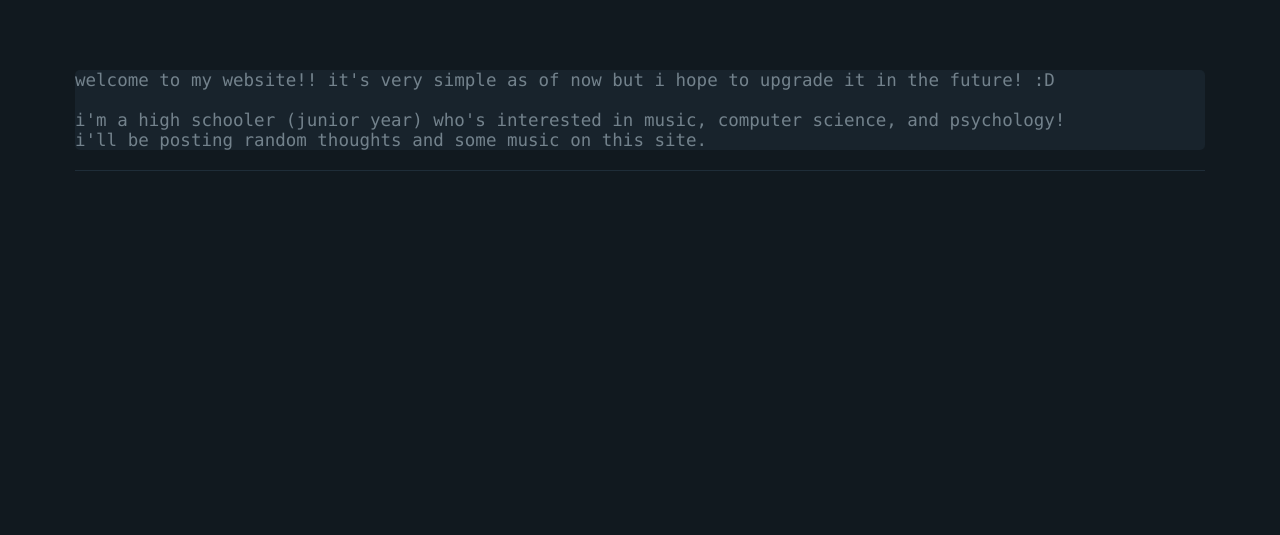
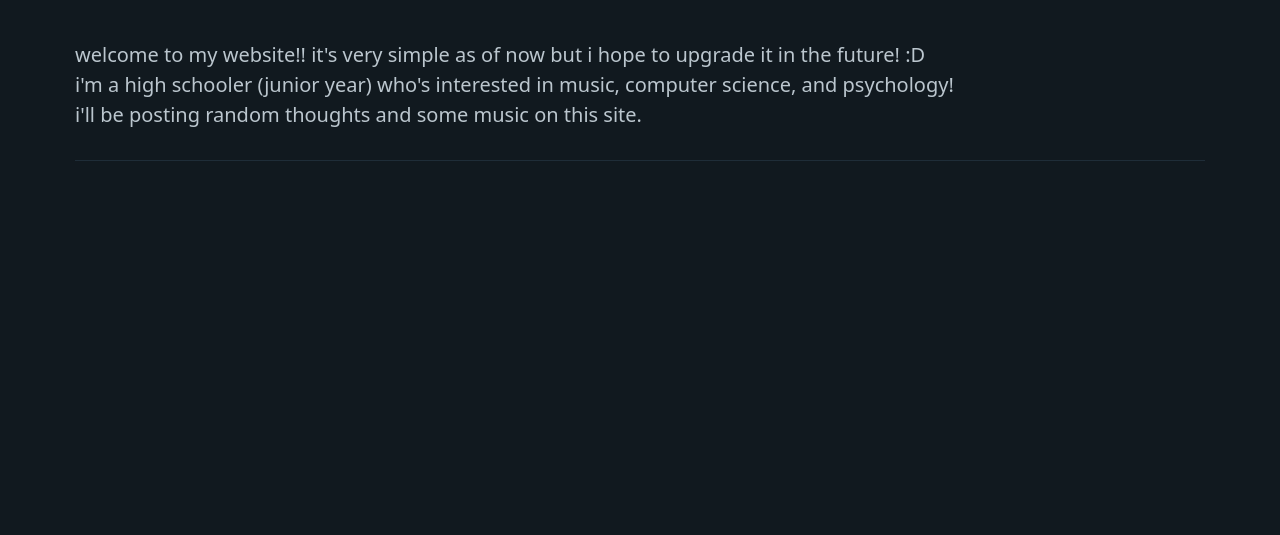
Before and after one commit to oxygencubed/oxygencubed.github.io, a plain HTML site: page index.html in a window 1280 px wide. Shown: the part 265-800 px from the top of the page. Drawn offline with nearby package versions, Linux system fonts and the light colour scheme.

Commit message:
Update index.html

```diff
--- a/index.html
+++ b/index.html
@@ -11,13 +11,12 @@
 <h1>my website</h1>
 <h2>welcome!!!</h2>
 
-<br>
 
-<pre id="welcomepage">
-welcome to my website!! it's very simple as of now but i hope to upgrade it in the future! :D
+<p>
+welcome to my website!! it's very simple as of now but i hope to upgrade it in the future! :D <br>
 
-i'm a high schooler (junior year) who's interested in music, computer science, and psychology!
-i'll be posting random thoughts and some music on this site. </pre>
+i'm a high schooler (junior year) who's interested in music, computer science, and psychology! <br>
+i'll be posting random thoughts and some music on this site. </p>
 
 <hr>
 
```
